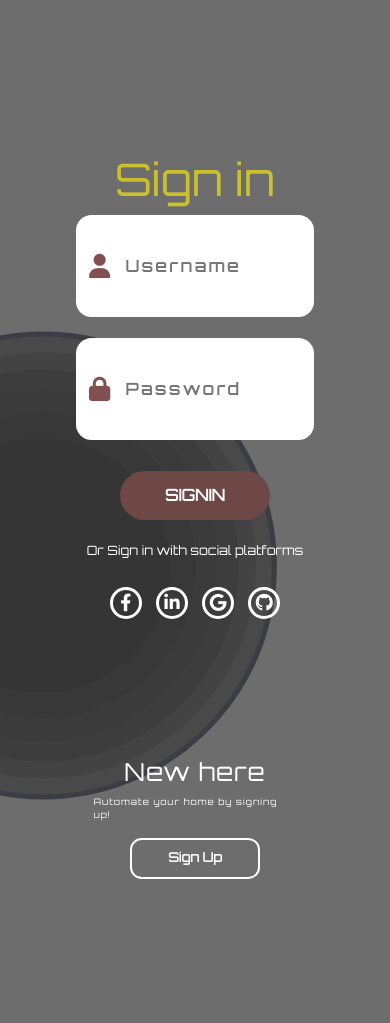
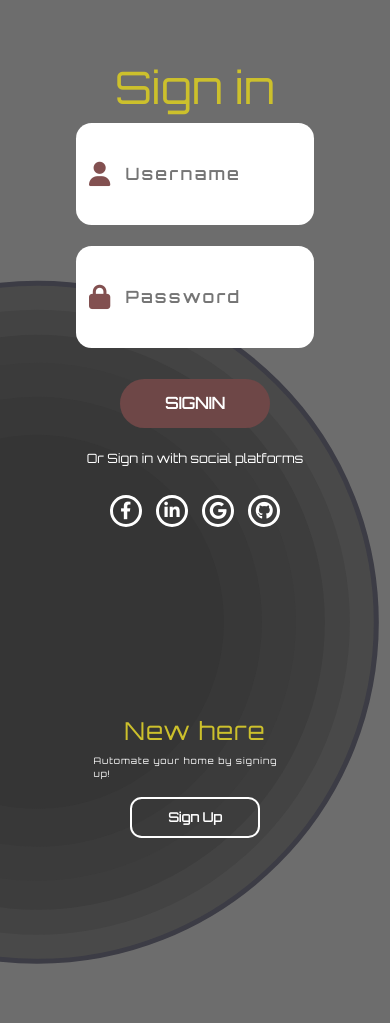
Before and after one commit to derinjohnantony/IOT-Website, a Django app: page /homeapp/ in a window 390 px wide. Run offline with Django 4.2, Linux system fonts and the light colour scheme; some libraries are stand-ins or nearby versions.

Commit message:
sixth commit 6

```diff
--- a/static/css/styles.css
+++ b/static/css/styles.css
@@ -352,11 +352,13 @@
         right: 16vw;
         left: 16vw;
         width: 68vw;
+        top: 6vh;
     }
 
     .signup {
         left: 61vw;
         width: 68vw;
+        top: 7vh;
     }
 
     .signinprompt,
@@ -366,12 +368,20 @@
         width: 52vw;
         left: 24vw;
         right: 24vw;
-        margin-top: 74vh;
+        margin-top: 70vh;
         display: grid;
         align-content: center;
         justify-content: center;
         align-items: center;
         justify-items: center;
+    }
+    .signinprompt,
+    .signupprompt h2{
+        color: #ccc02c;
+    }
+    .signinprompt,
+    .signupprompt p{
+        color: white;
     }
     .social-text {
         color: white;
@@ -381,7 +391,8 @@
         border-color: white;
     }
     .circlediv {
-        transform: translatex(-49vw) translateY(85vw);
+        transform: translatex(-78vw) translateY(72vw);
+        height: 175vw;
     }
     .iotimage{
         display: none;
--- a/templates/dashboard.html
+++ b/templates/dashboard.html
@@ -92,6 +92,7 @@
                     <a href="{% url 'changestatus' listdata.id %}" class="devicestatus">{{ listdata.status }}</a>
                     <a href="{% url 'deleteitem' listdata.id %}" class="gpi456"><i class="fa-solid fa-trash"></i></a>
                 </span>
+
                 {% endfor %}
                 <form method="POST" action='new/saveitem' class="item-item" id="last-form">
                     {% csrf_token %}
--- a/templates/signin.html
+++ b/templates/signin.html
@@ -148,12 +148,15 @@
         var signup1 = document.querySelector(".signup")
         var signinpr = document.querySelector(".signinprompt")
 
+        var news12 = 'newsignup12345'
+        var newsig = 'newsigninprompt12345'
 
         function checkScreenWidth(mediaQuery) {
             if (mediaQuery.matches) {
                 // Screen width is 450px or less
-                var news12 = 'newsignup12'
-                var newsig = 'newsigninprompt'
+                news12 = 'newsignup12'
+                newsig = 'newsigninprompt'
+                console.log("asjdfhalksdhflakjdsnlkasdfn")
             }
         }
 
@@ -163,8 +166,7 @@
         // Add event listener to continuously monitor the screen width
         mediaQuery.addListener(checkScreenWidth);
 
-        var news12 = 'newsignup12345'
-        var newsig = 'newsigninprompt12345'
+
 
         function movebut() {
             circle.classList.add('newcircle')
```
Also changed, not shown: static/css/stylesdash.css (+7 -4 lines), db.sqlite3.
